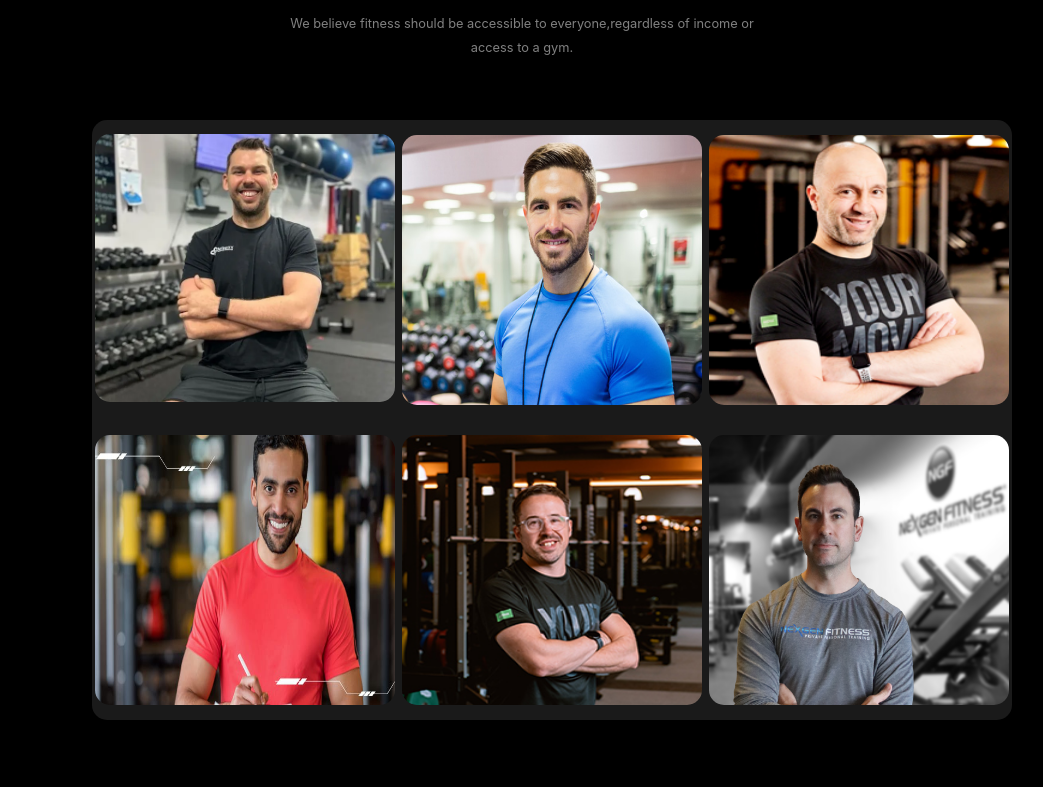
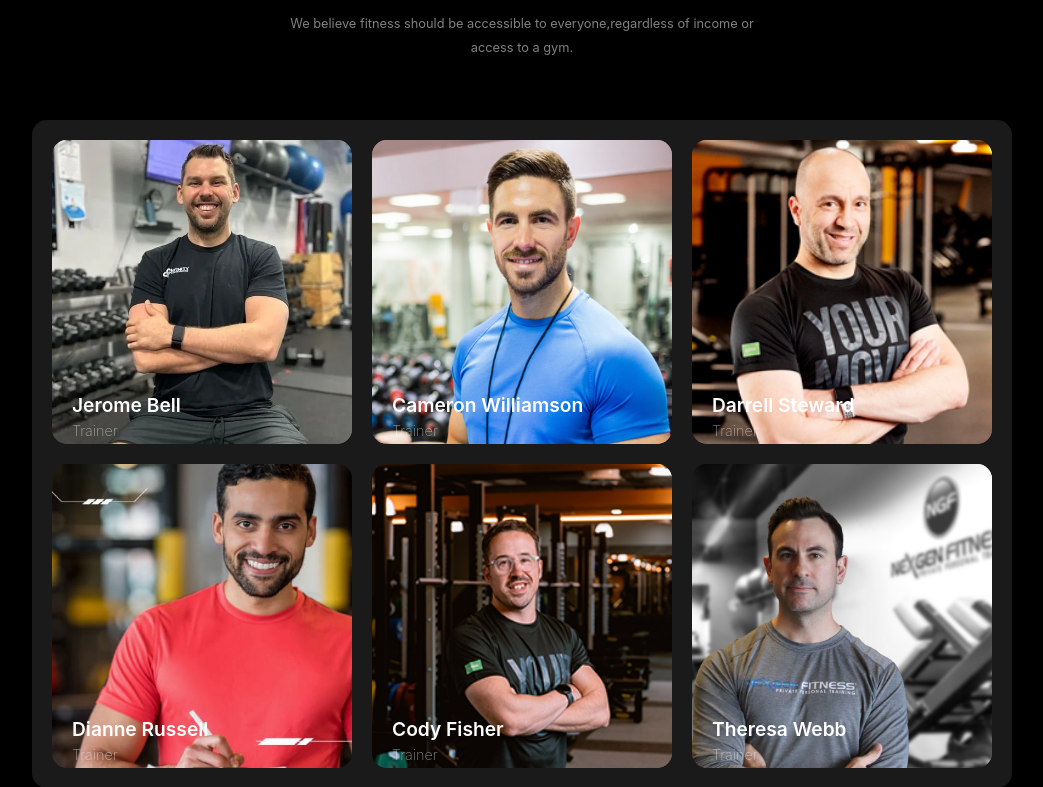
Before and after one commit to Sadia0920/assignment-2, a plain HTML site: page index.html in a window 1280 px wide. Shown: the part 2510-3297 px from the top of the page, without its empty margins (118-1161 px from the left). Drawn offline with Linux system fonts and the light colour scheme.

Commit message:
add trainer image text

```diff
--- a/index.html
+++ b/index.html
@@ -129,19 +129,36 @@
         <h1 class="habits-title">Meet Our Team</h1>
         <p class="fitness-description habits-description">We believe fitness should be accessible to everyone,regardless of income or access to a gym.</p>
         <div class="display-grid trainer-img">
-           <div>
-            <img src="images/trainer1.png" alt=""></img>
+            <div class="img1 same-info">
+                <img src="images/trainer1.png" alt="">
+                <div class="overlay-text">Jerome Bell <br><span class="small">Trainer</span></div>
+            </div>
+
+            <div class="img2 same-info">
+                <img src="images/trainer2.png" alt="">
+                <div class="overlay-text">Cameron Williamson<br><span class="small">Trainer</span></div>
+            </div>
+
+            <div class="img3 same-info">
+                <img src="images/trainer3.png" alt="">
+                <div class="overlay-text">Darrell Steward<br><span class="small">Trainer</span></div>
+            </div>
+
+            <div class="img4 same-info">
+                <img src="images/trainer4.png" alt="">
+                <div class="overlay-text">Dianne Russell<br><span class="small">Trainer</span></div>
+            </div>
+
+            <div class="img5 same-info">
+                <img src="images/trainer5.png" alt="">
+                <div class="overlay-text">Cody Fisher<br><span class="small">Trainer</span></div>
+            </div>
+
+           <div class="img6 same-info">
+            <img src="images/trainer6.png" alt="">
+            <div class="overlay-text">Theresa Webb<br><span class="small">Trainer</span></div>
            </div>
-            <img src="images/trainer2.png" alt="">
-            </img>
-            <img src="images/trainer3.png" alt="">
-            </img>
-            <img src="images/trainer4.png" alt="">
-            </img>
-            <img src="images/trainer5.png" alt="">
-            </img>
-            <img src="images/trainer6.png" alt="">
-            </img>
+
         </div>
     </section>
 </main>
--- a/style/style.css
+++ b/style/style.css
@@ -273,18 +273,60 @@ input, select{
 .trainer-section{
     margin: 70px 150px 60px;
 }
+.same-info{
+    width: 300px;
+    height: 100%;
+    background-position: center;
+    background-size: cover;
+    border-radius: 15px;
+}
+.img1{
+    background-image: url('../images/trainer1.png');
+}
+.img2{
+    background-image: url('../images/trainer2.png');
+}
+.img3{
+    background-image: url('../images/trainer3.png');
+}
+.img4{
+    background-image: url('../images/trainer4.png');
+}
+.img5{
+    background-image: url('../images/trainer5.png');
+}
+.img6{
+    background-image: url('../images/trainer6.png');
+}
+
 .trainer-img img{
     width: 300px;
-    height: 90%;
+    height: 100%;
+    object-fit: cover;
     border-radius: 15px;
 }
 .trainer-img{
     border-radius: 15px;
     background: rgba(255, 255, 255, 0.1);
     grid-template-columns: 1fr 1fr 1fr;
+    gap: 20px;
     justify-items: center;
     align-items: center;
-    margin-left: 60px;
+    padding: 20px;
+}
+
+.overlay-text{
+    position: absolute;
+    margin-top: -55px;
+    margin-left: 20px;
+    font-size: 1.2rem;
+    font-weight: 600;
+    text-align: left;
+}
+.small{
+    color: rgba(255, 255, 255, 0.5);
+    font-size: 0.9rem;
+    font-weight: 200;
 }
 /* footer section */
 footer{
@@ -304,7 +346,6 @@ footer{
     font-size: 3.5rem;
 }
 .footer-text{
-    margin-left: 55px;
     width: 65%;
 }
 .Get-Started{
```
